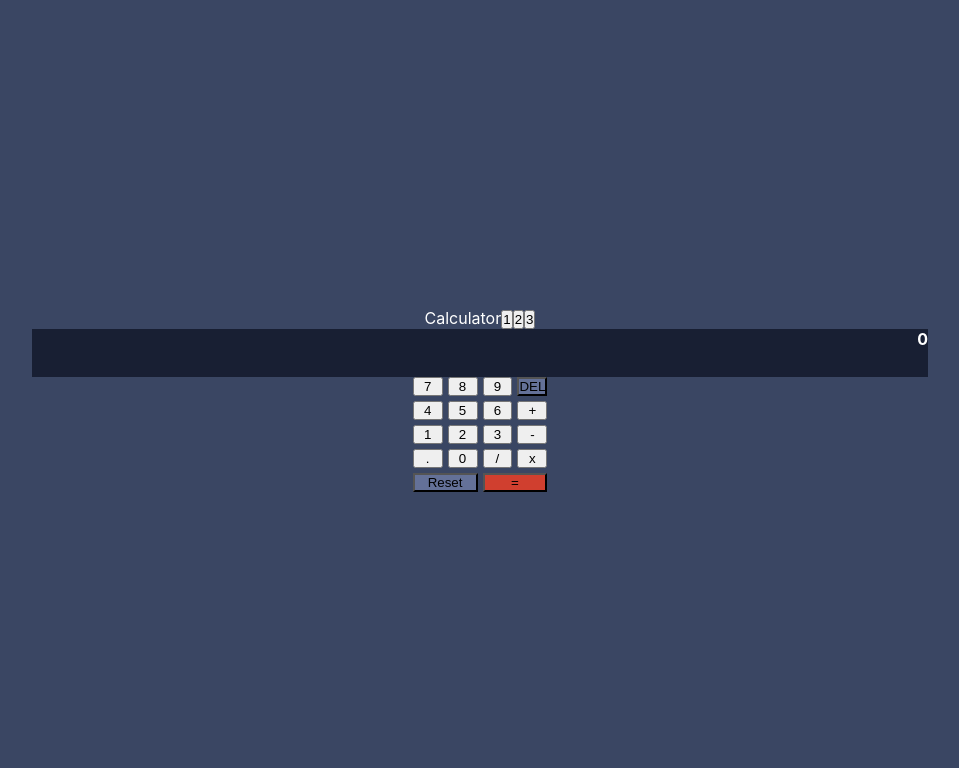
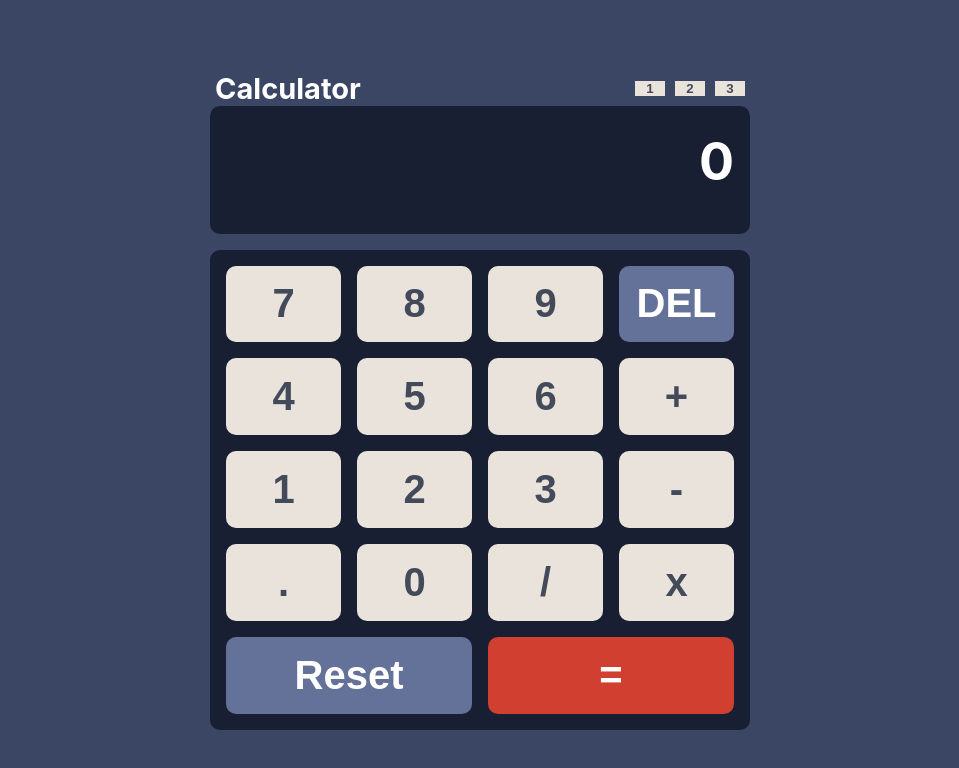
Before and after one commit to matheusnevesb/calculator-react, a React (Create React App) app: page / in a window 1280 px wide. Shown: the top 768 px of the page, without its empty margins (160-1119 px from the left). Built offline with nearby package versions, Linux system fonts and the light colour scheme.

Commit message:
Atualizado CSS da pagina

```diff
--- a/src/App.css
+++ b/src/App.css
@@ -9,6 +9,10 @@
   --two: #181F33;
   --btsDr: #647198;
   --btEqual: #D03F2F;
+  --font-01: #FFFFFF;
+  --font-02: #434A59;
+  --btnBackGround: #EAE3DC;
+  --font-display: #FFFFFF;
 }
 
 body {
@@ -29,27 +33,73 @@ div.container {
 }
 
 .top {
+  width: 530px;
   display: flex;
-  justify-content: space-around;
-  color: white;
+  /* gap: 100px; */
+  justify-content: space-between;
+  align-items: center;
+  color: var(--font-01);
+}
+
+.top p {
+  font-size: 29px;
+  font-weight: bold;
+}
+
+.top section {
+  display: flex;
+  gap: 10px;
+}
+
+.top button {
+  width: 30px;
+  background-color: var(--btnBackGround);
+  border: none;
+  color: var(--font-02);
+  font-weight: bold;
 }
 
 .display-container {
   display: flex;
   background-color: var(--two);
-  width: 70vw;
-  color: white;
+  width: 540px;
+  color: var(--font-01);
   font-weight: bold;
   flex-direction: column;
   align-items: end;
-  height: 3rem;
+  height: 128px;
+  gap: .5rem;
+  border-radius: 10px;
+  padding: 1rem;
+}
+
+.display {
+  font-size: 52px;
+  font-weight: bold;
+  color: var(--font-display);
 }
 
 .buttons-container-grid {
+  background-color: var(--two);
   display: grid;
   grid-template-columns: 1fr 1fr 1fr 1fr;
   grid-template-rows: auto;
-  gap: 5px;
+  gap: 1rem;
+  width: 540px;
+  height: 480px;
+  margin-top: 1rem;
+  padding: 1rem;
+  border-radius: 10px;
+}
+.buttons-container-grid button {
+  color: var(--font-02);
+  background-color: var(--btnBackGround);
+  border: none;
+  border-radius: 10px;
+  font-size: 40px;
+  font-weight: bold;
+  /* width: 101px;
+  height: 64px; */
 }
 
 /* .buttons-container {
@@ -66,6 +116,7 @@ div.container {
 
 .dr {
   background-color: var(--btsDr) !important;
+  color: var(--font-01) !important;
 }
 
 .reset {
@@ -77,4 +128,5 @@ div.container {
   background-color: var(--btEqual) !important;
   grid-column-start: 3;
   grid-column-end: 5;
+  color: var(--font-01) !important;
 }
--- a/src/App.js
+++ b/src/App.js
@@ -8,9 +8,9 @@ function App() {
   // const [theme, setTheme] = useState(1)
   // const bts = ['7','8', '9', 'DEL', '4', '5', '6', '+', '1', '2', '3', '-', '.', '0', '/', 'x', 'reset', '=']
   const themas = [
-    ['#3A4663','#181F33','#647198','#D03F2F'],
-    ['#E6E6E6', '#FFFFFF', '#378187', '#C85402'],
-    ['#17062A', '#1E0936', '#56077C', '#00DED0']
+    ['#3A4663','#181F33','#647198','#D03F2F', '#FFFFFF', '#434A59', '#EAE3DC', '#FFFFFF'],
+    ['#E6E6E6', '#FFFFFF', '#378187', '#C85402', '#FFFFFF', '#36362C', '#E5E4E1', '#36362C'],
+    ['#17062A', '#1E0936', '#56077C', '#00DED0', '#FFFFFF', '#FFE53D', '#331C4D', '#FFE53D']
   ]
   function handleNumbers(target) {
     const numero = target.innerText;
@@ -79,6 +79,9 @@ function App() {
     document.documentElement.style.setProperty('--two', color[1]);
     document.documentElement.style.setProperty('--btsDr', color[2]);
     document.documentElement.style.setProperty('--btEqual', color[3]);
+    document.documentElement.style.setProperty('--font-01', color[4]);
+    document.documentElement.style.setProperty('--font-02', color[5]);
+    document.documentElement.style.setProperty('--btnBackGround', color[6]);
   }
   return (
     <div className='container'>
@@ -92,7 +95,7 @@ function App() {
       </div>
       <div className='display-container'>
         <div>{`${stbyDisplay} ${equation}`}</div>
-        <div>{display}</div>
+        <div className='display'>{display}</div>
       </div>
       {/* {bts.map((botao) => (
       <button
```
